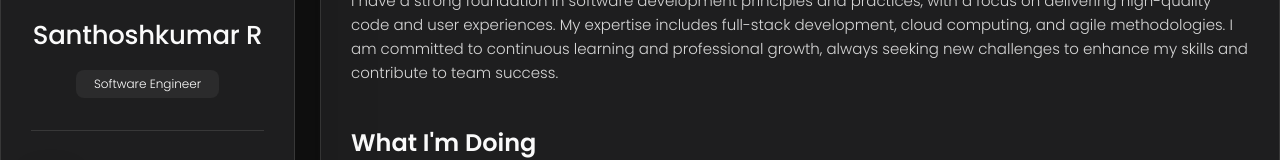
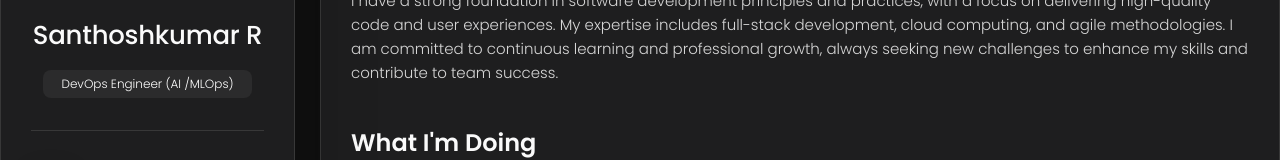
Before and after one commit to santhoshclx/PersonalPortfolio, a plain HTML site: page index.html in a window 1280 px wide. Shown: the part 277-437 px from the top of the page. Drawn offline with nearby package versions, Linux system fonts and the light colour scheme.

Commit message:
Update index.html

```diff
--- a/index.html
+++ b/index.html
@@ -44,7 +44,7 @@
 
         <div class="info-content">
           <h1 class="name" title="Santhoshkumar R">Santhoshkumar R</h1>
-          <p class="title">Software Engineer</p>
+          <p class="title">DevOps Engineer (AI /MLOps)</p>
         </div>
 
         <button class="info_more-btn" data-sidebar-btn>
```
